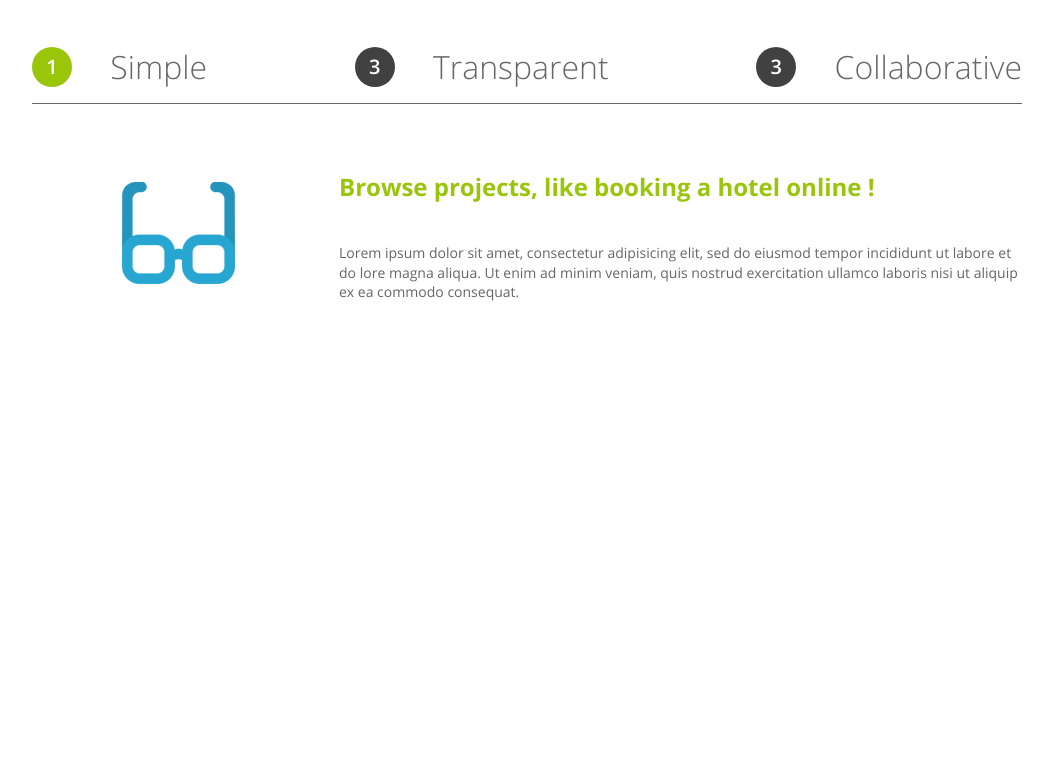
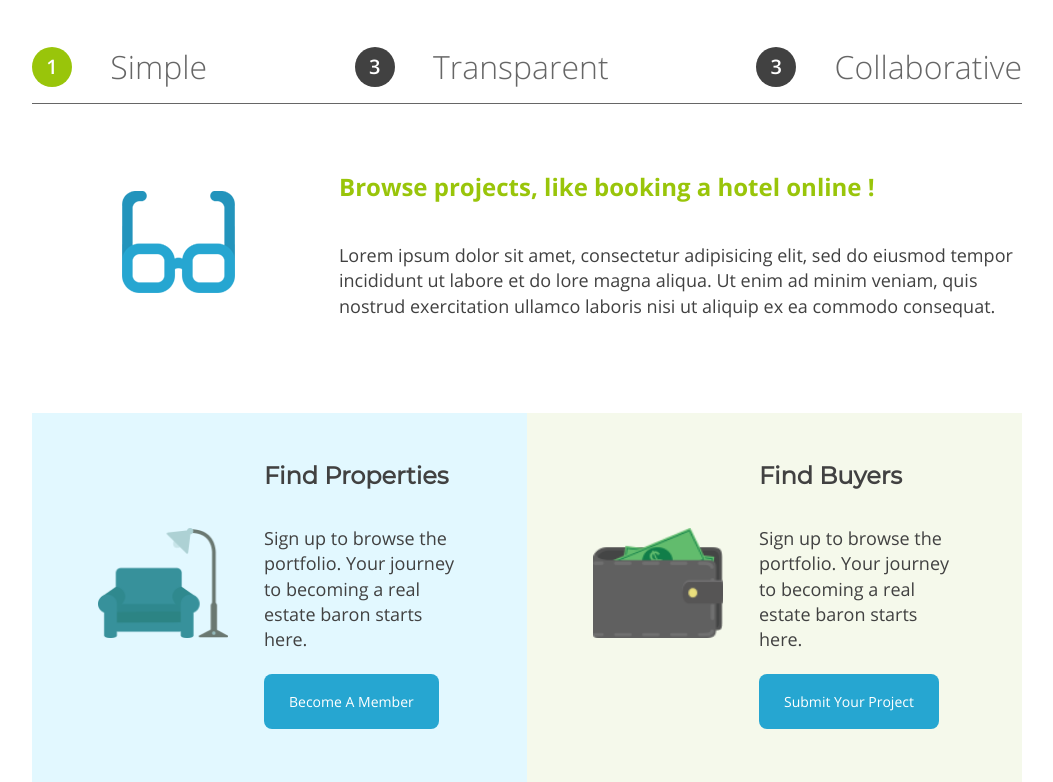
Before and after one commit to AlexSeitov/Real-Estate-Agency, a plain HTML site: page index.html in a window 1280 px wide. Shown: the part 1033-1815 px from the top of the page, without its empty margins (113-1166 px from the left). Before the commit the page ends 1429 px from the top, so only its background shows below. Drawn offline with nearby package versions, Linux system fonts and the light colour scheme; files whose address does not match are found by name.

Commit message:
Блок Find

```diff
--- a/index.html
+++ b/index.html
@@ -173,6 +173,43 @@
             </div> <!--/container-->
         </section> <!--/capabilities-->
 
+
+        <!--find-->
+
+        <section class="find">
+            <div class="container">
+                <div class="find__wrapper">
+                    <div class="find-item">
+                        <div class="find-item__img">
+                            <img src="img/find/find-1.png" alt="" />
+                        </div>
+
+                        <div class="find-item__block">
+                            <h3 class="find-item__title">Find Properties</h3>
+                            <p class="find-item__text">
+                                Sign up to browse the portfolio. Your journey to becoming a real estate baron starts here.
+                            </p>
+                            <a class="find-item__btn" href="#">Become A Member</a>
+                        </div>
+                    </div>
+
+                    <div class="find-item">
+                        <div class="find-item__img">
+                            <img src="img/find/find-2.png" alt="" />
+                        </div>
+
+                        <div class="find-item__block">
+                            <h3 class="find-item__title">Find Buyers</h3>
+                            <p class="find-item__text">
+                                Sign up to browse the portfolio. Your journey to becoming a real estate baron starts here.
+                            </p>
+                            <a class="find-item__btn" href="#">Submit Your Project</a>
+                        </div>
+                    </div>
+                </div> <!--/find__wrapper-->
+            </div> <!--/container-->
+        </section> <!--/find-->
+
     </main>
 
     <script src="https://code.jquery.com/jquery-3.5.0.min.js" integrity="sha256-xNzN2a4ltkB44Mc/Jz3pT4iU1cmeR0FkXs4pru/JxaQ=" crossorigin="anonymous"></script>
--- a/sass/base/_vars.scss
+++ b/sass/base/_vars.scss
@@ -5,7 +5,10 @@ $black: #000;
 $green: #99c50a;
 $green-light: #bff109;
 $green-dark: #bbff00;
+$gray: #f5f9eb;
 $gray-light: #666;
 $gray-dark: #414141;
+$blue: #26a6d1;
+$blue-ligth: #e2f8ff;
 
 // ======================================
--- a/sass/blocks/_capabilities.scss
+++ b/sass/blocks/_capabilities.scss
@@ -151,3 +151,8 @@
         margin-bottom: 20px;
     }
 }
+
+.tabs__text {
+    font-size: 18px;
+    color: $gray-dark;
+}
--- a/sass/blocks/_find.scss
+++ b/sass/blocks/_find.scss
@@ -0,0 +1,68 @@
+.find .container {
+    @media (max-width: 576px) {
+        padding: 0;
+    }
+}
+
+.find__wrapper {
+    display: flex;
+
+    @media (max-width: 992px) {
+        flex-wrap: wrap;
+    }
+}
+
+.find-item {
+    display: flex;
+    align-items: center;
+    background-color: $gray;
+    padding: 46px 66px 70px;
+
+    @media (max-width: 576px) {
+        display: block;
+        text-align: center;
+    }
+}
+
+.find-item:first-child {
+    background-color: $blue-ligth;
+}
+
+
+.find-item__img {
+    margin-right: 36px;
+
+    @media (max-width: 576px) {
+        margin-right: 0;
+        margin-bottom: 20px;
+    }
+}
+
+.find-item__img img {
+    width: 130px;
+    height: 110px;
+}
+
+.find-item__title {
+    font-family: 'Montserrat';
+    font-size: 24px;
+    color: $gray-dark;
+    margin-bottom: 34px;
+}
+
+.find-item__text {
+    font-size: 18px;
+    color: $gray-dark;
+    margin-bottom: 40px;
+}
+
+.find-item__btn {
+    color: $white;
+    background-color: $blue;
+    padding: 18px 25px;
+    border-radius: 8px;
+
+    @media (max-width: 576px) {
+        padding: 14px 14px;
+    }
+}
--- a/sass/style.scss
+++ b/sass/style.scss
@@ -7,5 +7,6 @@
 @import 'blocks/header';
 @import 'blocks/mainblock';
 @import 'blocks/capabilities';
+@import 'blocks/find';
 
 // @import 'blocks/footer';
```
Also changed, not shown: css/style.css, 1 other file.
